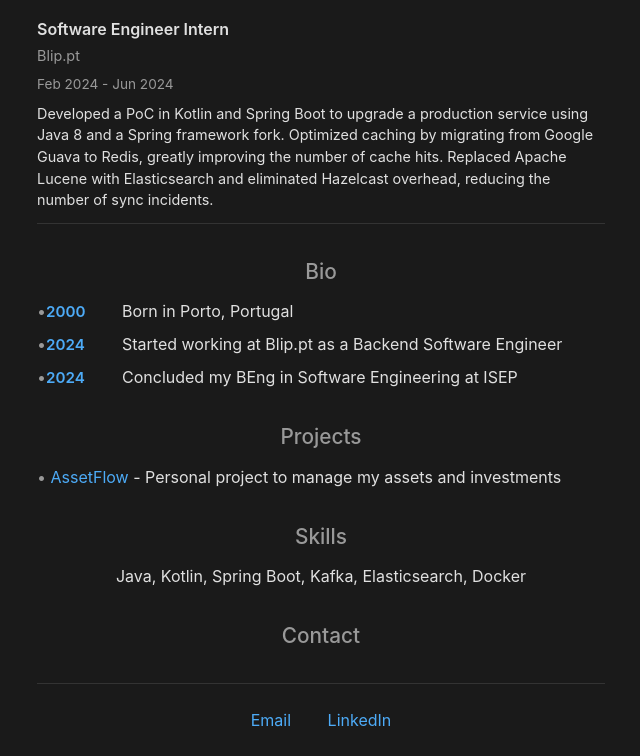
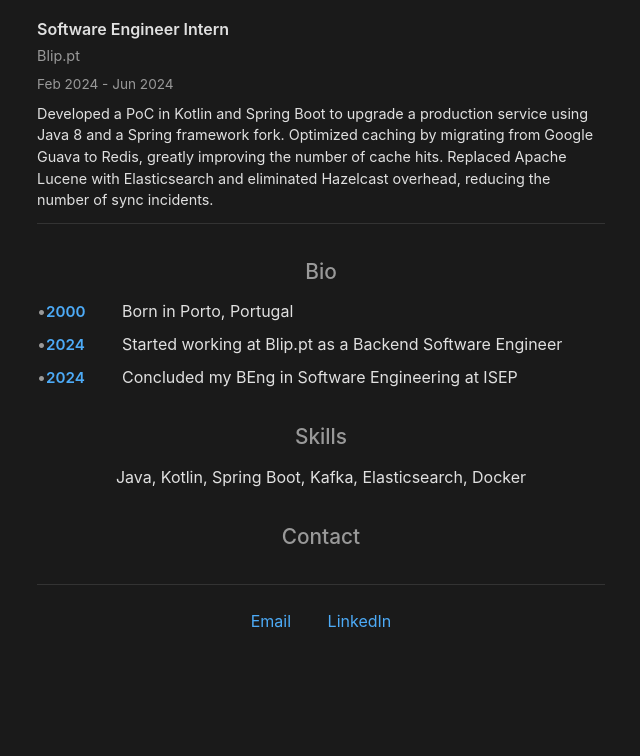
Before and after one commit to jffcastro/personal-website, a plain HTML site: page index.html in a window 1280 px wide. Shown: the part 683-1439 px from the top of the page, without its empty margins (319-959 px from the left). After the commit the page ends 1340 px from the top, so only its background shows below. Drawn offline with Linux system fonts and the light colour scheme.

Commit message:
Remove projects section

```diff
--- a/index.html
+++ b/index.html
@@ -293,11 +293,6 @@
         <li><span class="timeline-year">2024</span><span class="timeline-event">Concluded my BEng in Software Engineering at ISEP</span></li>
     </ul>
 
-    <h2>Projects</h2>
-    <ul>
-        <li><a href="https://github.com/jffcastro/AssetFlow">AssetFlow</a> - Personal project to manage my assets and investments</li>
-    </ul>
-
     <h2>Skills</h2>
     <p style="text-align: center;">Java, Kotlin, Spring Boot, Kafka, Elasticsearch, Docker</p>
 
```
